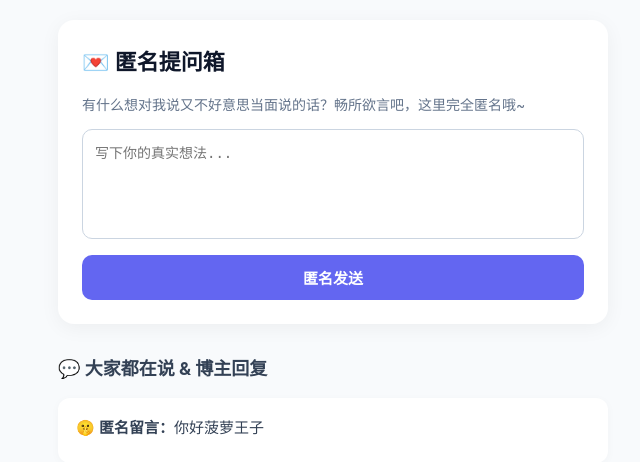
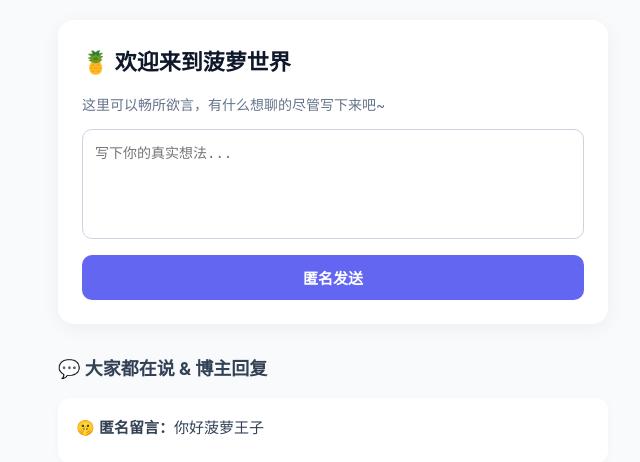
Before and after one commit to maxsonlun-beep/anonymous-box, a Flask app: page / in a window 1280 px wide. Shown: the top 462 px of the page, without its empty margins (307-947 px from the left). Run offline with Flask 3, Linux system fonts and the light colour scheme.

Commit message:
Update index.html

```diff
--- a/anonymous-box/templates/index.html
+++ b/anonymous-box/templates/index.html
@@ -27,8 +27,8 @@
     <div class="container">
         <!-- 投递箱卡片 -->
         <div class="card">
-            <h2>💌 匿名提问箱</h2>
-            <p>有什么想对我说又不好意思当面说的话？畅所欲言吧，这里完全匿名哦~</p>
+          <h2>🍍 欢迎来到菠萝世界</h2>
+<p>这里可以畅所欲言，有什么想聊的尽管写下来吧~</p>
             <form method="POST">
                 <textarea name="content" placeholder="写下你的真实想法..." required></textarea>
                 <button type="submit">匿名发送</button>
```
